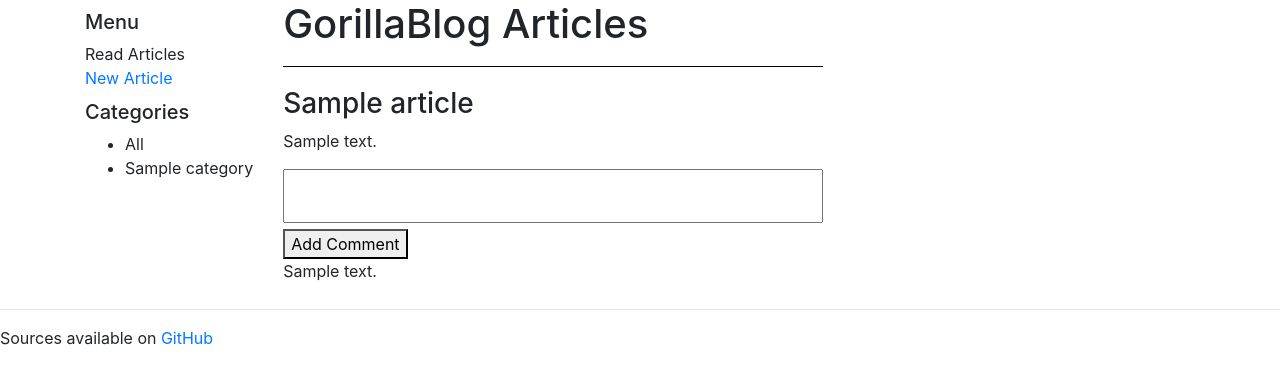
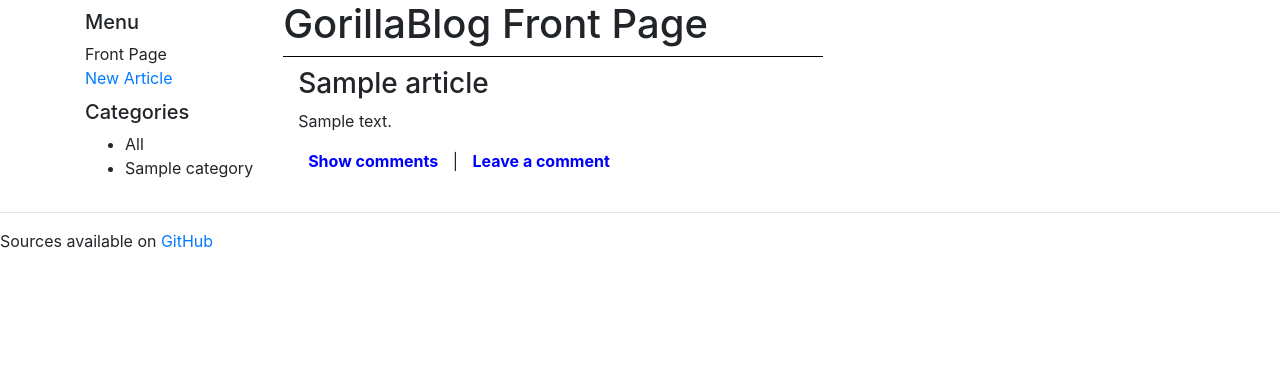
Before and after one commit to RJK-Engineering/GorillaBlog, a PHP site: page / in a window 1280 px wide. Shown: the top 384 px of the page. Run offline with PHP 8.4, Linux system fonts and the light colour scheme; tables that the repository leaves empty or names only in its code hold one stand-in row (values such as "Sample post").

Commit message:
Fixed comment section

```diff
--- a/htdocs/GorillaBlog.css
+++ b/htdocs/GorillaBlog.css
@@ -3,7 +3,8 @@ body {
 }
 
 article {
-    padding-top: 20px;
+    text-align: justify;
+    text-justify: inter-word;
 }
 
 input {
@@ -22,19 +23,30 @@ label {
     font-weight: bold;
 }
 
+.hidden {
+    display: none;
+}
+
+.link {
+    font-weight: bold;
+    color: blue;
+    cursor: pointer;
+    padding: 0px 10px;
+}
+
 .grid-item {
     width: 100%;
-    margin: 10px 0px;
     border-top: 1px solid black;
 }
 
 .content {
+    padding-top: 10px;
     max-height: unset;
+    overflow: hidden;
 }
 
 .content.minimized {
-    max-height: 400px;
-    overflow: hidden;
+    max-height: 300px;
 }
 
 .content.minimized:after {
@@ -44,23 +56,37 @@ label {
     width: 100%;
     content: "";
     background: linear-gradient(to top,
-        rgba(255,255,255, 1) 8%,
-        rgba(255,255,255, 0) 30%
+        rgba(255,255,255, 1) 0px,
+        rgba(255,255,255, 0) 100px
     );
     pointer-events: none; /* so article content is still accessible */
 }
 
 .show-more {
     width: 100%;
-    position: absolute;
     display: none;
-    justify-content: center;
     cursor: pointer;
-    margin-top: -20px;
+    font-weight: bold;
+    font-size: 14pt;
+    color: blue;
 }
 
 .show-more.enabled {
     display: flex;
+}
+
+.comment {
+    margin: 2px;
+    padding: 2px;
+    border: 1px solid grey;
+    border-radius: 3px;
+}
+
+.comment-section-links {
+    margin: 10px;
+    width: 100%;
+    display: flex;
+    justify-content: center;
 }
 
 .header-left {
--- a/htdocs/GorillaBlogDb.php
+++ b/htdocs/GorillaBlogDb.php
@@ -94,23 +94,16 @@ class GorillaBlogDb {
         return $statement->fetchAll(PDO::FETCH_ASSOC);
     }
 
-    public function getComments() {
+    public function getComments($articleId) {
         $sql = "select *
                   from comments
-                 order by id desc";
+                 where article_id=:aid
+                 order by id";
         $statement = $this->db->prepare($sql);
+        $statement->bindParam(':aid', $articleId);
         $statement->execute();
 
-        // create array of comments per article
-        $comments = [];
-        foreach ($statement->fetchAll(PDO::FETCH_ASSOC) as $row) {
-            if (!isset($comments[$row['article_id']])) {
-                $comments[$row['article_id']] = [];
-            }
-            array_push($comments[$row['article_id']], $row['comment']);
-        }
-
-        return $comments;
+        return $statement->fetchAll(PDO::FETCH_ASSOC);
     }
 
     public function insertComment($articleId, $comment) {
--- a/htdocs/comments.js
+++ b/htdocs/comments.js
@@ -2,19 +2,16 @@
 var commentsUrl = 'comments.php';
 
 jQuery(function ($) {
-    addOnsubmitEventHandlers();
-    setupAutosize();
-    loadComments();
+    addOnsubmitEventHandlers(function (form) {
+        var comments = form.siblings('.comments');
+        if (comments.hasClass('show')) {
+            addComment(comments, {comment: form[0].comment.value});
+            layout();
+        }
+    });
 });
 
-function setupAutosize() {
-    autosize($("textarea"));
-    addEventListener('autosize:resized', function() {
-        layout();
-    });
-}
-
-function addOnsubmitEventHandlers() {
+function addOnsubmitEventHandlers(onSuccess) {
     var request;
     $("form.comment-form").submit(function(event) {
         event.preventDefault();
@@ -32,7 +29,7 @@ function addOnsubmitEventHandlers() {
             type: 'put',
             data: serializedData
         }).done(function () {
-            addComment(form[0].articleId.value, form[0].comment.value);
+            if (onSuccess) onSuccess(form);
             form[0].comment.value = '';
         }).fail(function () {
             alert('Error submitting comment');
@@ -43,33 +40,32 @@ function addOnsubmitEventHandlers() {
     });
 }
 
-function loadComments() {
+function loadComments(section, onSuccess) {
     $.ajax({
         url: commentsUrl,
-        type: 'get'
+        type: 'get',
+        data: 'articleId=' + section.data('article-id')
     }).done(function (response) {
-        $.each($(".comment-section"), function() {
-            var articleId = $(this).attr('data-article-id');
-            if (response.comments[articleId]) {
-                setComments($(this), response.comments[articleId]);
-            }
+        if (response.comments.length == 0) {
+            section.text('No comments');
+        }
+        $.each(response.comments, function(i, comment) {
+            addComment(section, comment);
         });
+        if (onSuccess) onSuccess();
     });
 }
 
-function setComments(elem, comments) {
-    var html = '';
-    $.each(comments, function(i, comment) {
-        html += '<div>' + comment + '</div>';
-    });
-    elem.html(html);
-    layout();
+function addComment(section, comment) {
+    clearText(section); // "No comments" text
+    var div = $('<div class="comment">' + comment.comment + '</div>');
+    div.prependTo(section);
 }
 
-function addComment(articleId, comment) {
-    var div = $('<div>' + comment + '</div>');
-    div.appendTo($('#comments-'+articleId));
-    layout();
+function clearText(section) {
+    if (section.children().length == 0) {
+        section.text('');
+    }
 }
 
 function deleteComment(commentId) {
--- a/htdocs/comments.php
+++ b/htdocs/comments.php
@@ -10,7 +10,7 @@ header('Content-Type: application/json');
 $db = new GorillaBlogDb();
 
 if ($_SERVER['REQUEST_METHOD'] == 'GET') {
-    $response = [ 'comments' => $db->getComments() ];
+    $response = [ 'comments' => $db->getComments($_GET['articleId']) ];
 } elseif ($_SERVER['REQUEST_METHOD'] == 'PUT') {
     $reqData = GetRequestData();
     $db->insertComment($reqData['articleId'], $reqData['comment']);
--- a/htdocs/edit/newArticle.php
+++ b/htdocs/edit/newArticle.php
@@ -22,7 +22,7 @@ $db = new GorillaBlogDb();
             <div class="col-auto">
                 <h5 class="header-left">Menu</h5>
                 <div>
-                    <div><a href="..">Read Articles</a></div>
+                    <div><a href="..">Front Page</a></div>
                     <div>New Article</div>
                 </div>
             </div>
--- a/htdocs/index.js
+++ b/htdocs/index.js
@@ -1,8 +1,37 @@
 jQuery(function ($) {
     initGrid();
     addFilterEventHandlers();
+    addCommentEventHandlers();
+    setupTextareaAutosize();
     minimize();
+    layout();
 });
+
+function addCommentEventHandlers() {
+    $('.show-comments').click(function() {
+        var section = $(this).siblings('.comments');
+        section.toggleClass('show');
+        if (section.hasClass('show')) {
+            loadComments(section, layout);
+            $(this).text('Hide comments');
+        } else {
+            section.text('');
+            $(this).text('Show comments');
+            layout();
+        }
+    });
+
+    $('.leave-comment').click(function() {
+        var form = $(this).siblings('.comment-form');
+        form.toggleClass('hidden');
+        if (form.hasClass('hidden')) {
+            $(this).text('Leave a comment');
+        } else {
+            $(this).text('Hide comment form');
+        }
+        layout();
+    });
+}
 
 function initGrid() {
     $('.grid').isotope({
@@ -22,30 +51,39 @@ function addFilterEventHandlers() {
     });
 }
 
+function setupTextareaAutosize() {
+    autosize($("textarea"));
+    addEventListener('autosize:resized', function() {
+        layout();
+    });
+}
+
 function minimize() {
     // minimize and show "Read more" for long articles
     $('.content').each(function () {
         var content = $(this);
         var article = content.children('article');
-        if (article.height() > 400) {
+        var showMore = content.parents('.article').find('.show-more');
+        if (article.height() > content.height()) {
             content.addClass('minimized');
-            content.siblings('.show-more').addClass('enabled');
-        };
-    });
-
-    $('.show-more').on('click', function () {
-        toggleGridItemSize($(this));
+            showMore.addClass('enabled');
+            showMore.click(function () {
+                toggleGridItemSize($(this));
+            });
+        } else {
+            content.removeClass('minimized');
+            showMore.removeClass('enabled');
+        }
     });
 }
 
 function toggleGridItemSize(showMore) {
-    var content = showMore.siblings('.content')
+    var content = showMore.parents('.article').find('.content');
+    content.toggleClass('minimized');
     if (content.hasClass('minimized')) {
-        content.removeClass('minimized');
-        showMore.text('Read less');
+        showMore.text('Read more');
     } else {
-        content.addClass('minimized');
-        showMore.text('Read more');
+        showMore.text('Minimize');
     }
     scrollToTop(content);
     layout();
@@ -53,6 +91,6 @@ function toggleGridItemSize(showMore) {
 
 function scrollToTop(elem) {
     $('html, body').animate({
-        scrollTop: elem.offset().top - 20
+        scrollTop: elem.offset().top
     }, 'slow');
 }
--- a/htdocs/index.php
+++ b/htdocs/index.php
@@ -21,7 +21,7 @@ $db = new GorillaBlogDb();
             <div class="col-auto">
                 <h5 class="header-left">Menu</h5>
                 <div>
-                    <div>Read Articles</div>
+                    <div>Front Page</div>
                     <div><a href="edit/newArticle.php">New Article</a></div>
                 </div>
                 <h5 class="header-left">Categories</h5>
@@ -30,7 +30,7 @@ $db = new GorillaBlogDb();
                 </div>
             </div>
             <div class="col-6">
-                <h1>GorillaBlog Articles</h1>
+                <h1>GorillaBlog Front Page</h1>
                 <div id="articles" class="grid">
                     <?php PrintArticles($db); ?>
                 </div>
@@ -61,17 +61,26 @@ function PrintArticles($db) {
             echo ' ' . GetCategoryClassName($category);
         }
         echo ' grid-item">';
+        PrintGritItem($article);
+        echo '</div>';
+    }
+}
 
-        echo '<div class="content">';
+function PrintGritItem($article) {
+    echo '<div class="container">';
+        echo '<div class="row">';
+            echo '<div class="col content minimized">';
                 PrintArticle($article);
-        PrintCommentForm($article['id']);
+            echo '</div>';
+        echo '</div>';
+
+        echo '<div class="row">';
+            echo '<div class="col">';
+                echo '<div class="show-more">Read more</div>';
                 PrintCommentSection($article['id']);
             echo '</div>';
-
-        echo '<div class="show-more">Read more</div>';
-
         echo '</div>';
-    }
+    echo '</div>';
 }
 
 function PrintArticle($article) {
@@ -81,17 +90,17 @@ function PrintArticle($article) {
     echo '</article>';
 }
 
-function PrintCommentForm($articleId) {
-    echo '<form class="comment-form">';
+function PrintCommentSection($articleId) {
+    echo '<div class="comment-section">';
+        echo '<span class="link show-comments">Show comments</span> | ';
+        echo '<span class="link leave-comment">Leave a comment</span>';
+        echo '<form class="comment-form hidden">';
             echo '<textarea name="comment" required></textarea><br>';
             echo '<input type="hidden" name="articleId" value="' . $articleId . '">';
-    echo '<button>Add Comment</button>';
+            echo '<button>Comment</button>';
         echo '</form>';
-}
-
-function PrintCommentSection($articleId) {
-    echo '<div id="comments-' . $articleId .
-        '" class="comment-section" data-article-id="' . $articleId . '"></div>';
+        echo '<div class="comments" data-article-id="' . $articleId . '"></div>';
+    echo '</div>';
 }
 
 ?>
```
Lines whose indentation alone changed are shown as unchanged.
